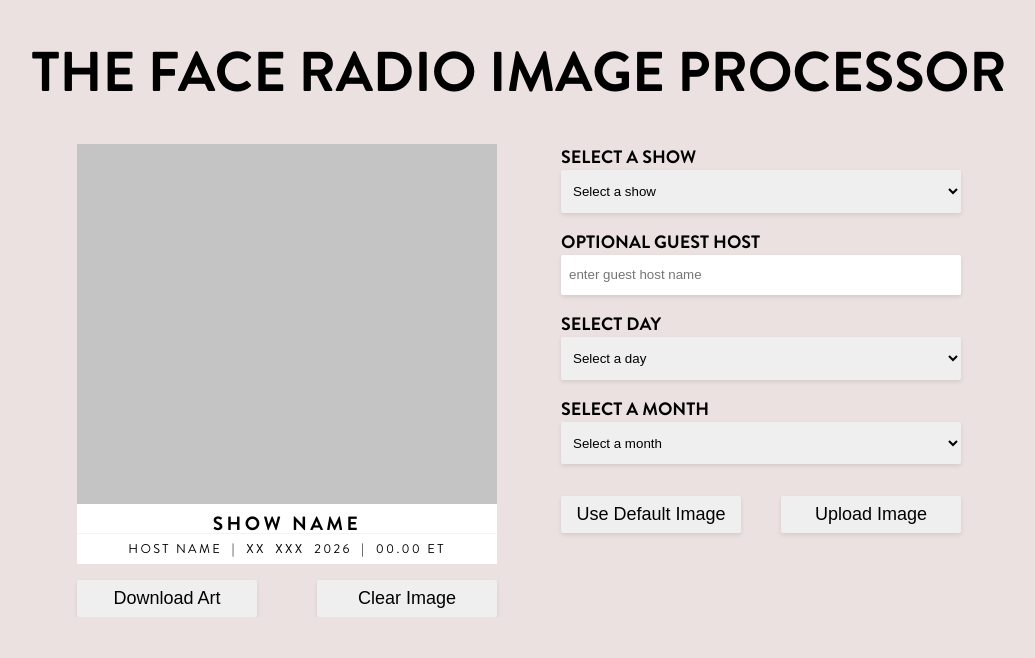
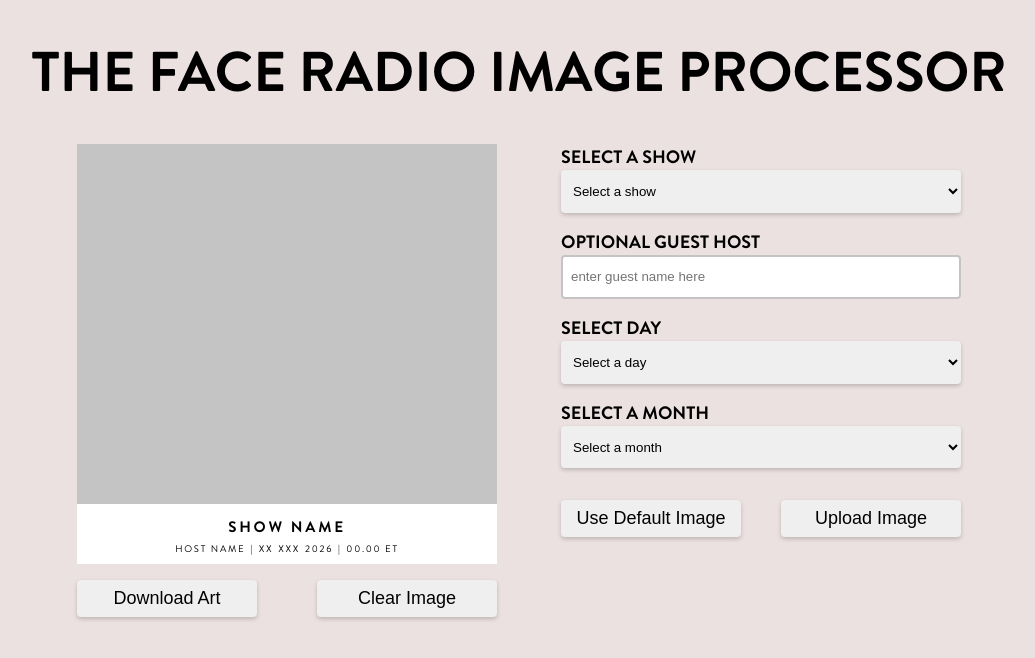
Before and after one commit to rmarafioti/image_processor, a React (Vite) app: page / in a window 1280 px wide. Shown: the top 658 px of the page, without its empty margins (121-1156 px from the left). Built offline with nearby package versions, Linux system fonts and the light colour scheme.

Commit message:
feat: add functionality to use default show image, capture and download art amd name file correctly

```diff
--- a/package.json
+++ b/package.json
@@ -10,6 +10,7 @@
     "preview": "vite preview"
   },
   "dependencies": {
+    "modern-screenshot": "^4.6.8",
     "react": "^19.2.4",
     "react-dom": "^19.2.4"
   },
--- a/src/App.jsx
+++ b/src/App.jsx
@@ -1,5 +1,7 @@
-import { useState } from "react";
+import { useState, useRef } from "react";
+import { domToPng } from "modern-screenshot";
 import styles from "./landing_page.module.css";
+import { shows, months, days } from "./data/formSelects";
 
 export default function App() {
   const formInitialState = {
@@ -7,56 +9,67 @@ export default function App() {
     month_name: "",
     day: "",
     guest_host: "",
+    default_image: "",
   };
 
   const [formState, setFormState] = useState(formInitialState);
 
   const handleFormChange = (e) => {
     const { name, value } = e.target;
-    setFormState((prev) => ({ ...prev, [name]: value }));
+    if (name === "show") {
+      setFormState({ ...formInitialState, show: value });
+    } else {
+      setFormState((prev) => ({ ...prev, [name]: value }));
+    }
   };
 
   const handleClearGuestHost = () => {
     setFormState((prev) => ({ ...prev, guest_host: "" }));
   };
 
-  const shows = [
-    {
-      id: 1,
-      show_name: "Test Show",
-      host_name: "Jerry Seinfeld",
-      time: "12.00 ET",
-      frequency: "weekly",
-    },
-    {
-      id: 2,
-      show_name: "Big Shoulders Soul System",
-      host_name: "Rich Marafioti",
-      time: "18.00 ET",
-      frequency: "monthly",
-    },
-  ];
+  const handleDefaultImage = () => {
+    if (!selectedShow?.default_image) return;
+    setFormState((prev) => ({
+      ...prev,
+      default_image: selectedShow.default_image,
+    }));
+  };
+
+  const handleClearImage = () => {
+    setFormState((prev) => ({ ...prev, default_image: "" }));
+  };
 
   const selectedShow = shows.find((show) => show.id === Number(formState.show));
 
-  const days = Array.from({ length: 31 }, (_, i) =>
-    String(i + 1).padStart(2, "0"),
-  );
+  const containerRef = useRef(null);
 
-  const months = [
-    "Jan",
-    "Feb",
-    "Mar",
-    "Apr",
-    "May",
-    "Jun",
-    "Jul",
-    "Aug",
-    "Sep",
-    "Oct",
-    "Nov",
-    "Dec",
-  ];
+  const handleDownload = async () => {
+    if (!containerRef.current) return;
+
+    // Temporarily remove the transform so it captures at full 1400px
+    containerRef.current.style.transform = "none";
+
+    const dataUrl = await domToPng(containerRef.current, {
+      width: 1400,
+      height: 1400,
+      scale: 1,
+    });
+
+    // Restore the transform
+    containerRef.current.style.transform = "scale(0.3)";
+
+    const year = String(new Date().getFullYear()).slice(-2);
+    const month = formState.month_name?.toUpperCase() || "XXX";
+    const showName =
+      selectedShow?.show_name?.toLowerCase().replace(/\s+/g, "-") || "show-art";
+
+    const fileName = `${month}${year}-${showName}`;
+
+    const link = document.createElement("a");
+    link.download = `${fileName}.png`;
+    link.href = dataUrl;
+    link.click();
+  };
 
   return (
     <>
@@ -65,13 +78,20 @@ export default function App() {
         <article className={styles.processor_container}>
           <div>
             <section className={styles.image_container_wrapper}>
-              <div className={styles.image_container}>
-                <div className={styles.template_bar_top}>
+              <div
+                ref={containerRef}
+                className={styles.image_container}
+                style={
+                  formState.default_image
+                    ? { backgroundImage: `url(${formState.default_image})` }
+                    : undefined
+                }
+              >
+                <div className={styles.template_bar}>
                   <p className={styles.text}>
                     {selectedShow?.show_name || "Show Name"}
                   </p>
-                </div>
-                <div className={styles.template_bar_bottom}>
+
                   <div className={styles.show_info_container}>
                     <p className={styles.show_info}>
                       {formState.guest_host ||
@@ -90,7 +110,9 @@ export default function App() {
                     <p className={styles.show_info}>
                       {formState.month_name || "XXX"}
                     </p>
-                    <p className={styles.show_info}>2026</p>
+                    <p className={styles.show_info}>
+                      {new Date().getFullYear()}
+                    </p>
                     <p className={styles.show_info}>&#124;</p>
                     <p className={styles.show_info}>
                       {selectedShow?.time || "00.00 ET"}
@@ -100,8 +122,13 @@ export default function App() {
               </div>
             </section>
             <div className={styles.action_container}>
-              <button>Download Art</button>
-              <button className={styles.clear_image_button}>Clear Image</button>
+              <button onClick={handleDownload}>Download Art</button>
+              <button
+                onClick={handleClearImage}
+                className={styles.clear_image_button}
+              >
+                Clear Image
+              </button>
             </div>
           </div>
           <section className={styles.fields}>
@@ -129,7 +156,7 @@ export default function App() {
                 aria-label="guest_host"
                 value={formState.guest_host}
                 onChange={handleFormChange}
-                placeholder="enter guest host name"
+                placeholder="enter guest name here"
               />
               {formState.guest_host != "" ? (
                 <button
@@ -173,7 +200,13 @@ export default function App() {
               ))}
             </select>
             <div className={styles.action_container}>
-              <button>Use Default Image</button>
+              <button
+                name="default_image"
+                value={formState.default_image}
+                onClick={handleDefaultImage}
+              >
+                Use Default Image
+              </button>
               <button>Upload Image</button>
             </div>
             {/*<p>Next Template</p>*/}
--- /dev/null
+++ b/src/data/formSelects.js
@@ -0,0 +1,41 @@
+export const shows = [
+  {
+    id: 1,
+    show_name: "Seinfeld",
+    host_name: "Jerry Seinfeld",
+    time: "12.00 ET",
+    default_image:
+      "https://res.cloudinary.com/dzpne110u/image/upload/v1774145188/fr_image_processor_test/seinfled_archive_default_lkc2lz.jpg",
+    day: "MON",
+    frequency: "weekly",
+  },
+  {
+    id: 2,
+    show_name: "Big Shoulders Soul System",
+    host_name: "Rich Marafioti",
+    time: "18.00 ET",
+    default_image:
+      "https://res.cloudinary.com/dzpne110u/image/upload/v1774148867/fr_image_processor_test/big_shoulders_121625_ajdr9o.png",
+    day: "SAT",
+    frequency: "monthly",
+  },
+];
+
+export const days = Array.from({ length: 31 }, (_, i) =>
+  String(i + 1).padStart(2, "0"),
+);
+
+export const months = [
+  "Jan",
+  "Feb",
+  "Mar",
+  "Apr",
+  "May",
+  "Jun",
+  "Jul",
+  "Aug",
+  "Sep",
+  "Oct",
+  "Nov",
+  "Dec",
+];
--- a/src/index.css
+++ b/src/index.css
@@ -30,7 +30,6 @@
 html,
 body {
   max-width: 100vw;
-  overflow-x: hidden;
 }
 
 body {
@@ -52,8 +51,8 @@ input,
 button {
   width: 400px;
   padding: .8rem .5rem .8rem .5rem;
-  border-radius: 2px;
-  box-shadow: 0 2px 4px rgba(0, 0, 0, 0.1);
+  border-radius: 4px;
+  box-shadow: 0 2px 4px rgba(0, 0, 0, 0.2);
 }
 
 select {
@@ -62,6 +61,8 @@ select {
 
 input {
   padding-left: .5rem;
+  box-shadow: none;
+  border: 2px solid #c4c4c4;
 }
 
 button {
--- a/src/landing_page.module.css
+++ b/src/landing_page.module.css
@@ -25,22 +25,19 @@
   background-color: #c4c4c4;
   transform: scale(0.3);
   transform-origin: top left;
+
+  background-size: cover;
+  background-position: center;
 }
 
-.template_bar_top,
-.template_bar_bottom {
+.template_bar {
   display: flex;
   flex-direction: column;
-  justify-content: flex-end;
+  justify-content: center;
   align-items: center;
   background-color: white;
   width: 1400px;
-  height: 99px;
-}
-
-.template_bar_bottom {
-  justify-content: center;
-  height: 101px;
+  height: 200px;
 }
 
 .fields {
@@ -62,16 +59,21 @@
 
 .text,
 .show_info {
-  font-size: 48pt;
+  font-size: 38pt;
   color: #000000;
   letter-spacing: 0.18em;
   line-height: 1;
 }
 
+.text {
+  padding-top: 1rem;
+  margin-bottom: 2rem;
+}
+
 .show_info {
   font-family: "b_show_info", sans-serif;
-  padding-right: 1rem;
-  padding-left: 1rem;
+  padding-right: .5rem;
+  padding-left: .5rem;
 }
 
 .show_info_container {
@@ -79,7 +81,7 @@
 }
 
 .show_info_container > p {
-  font-size: 32pt;
+  font-size: 24pt;
 }
 
 .field {
```
Also changed, not shown: 1 other file (tests, documents, lock files or other folders).
